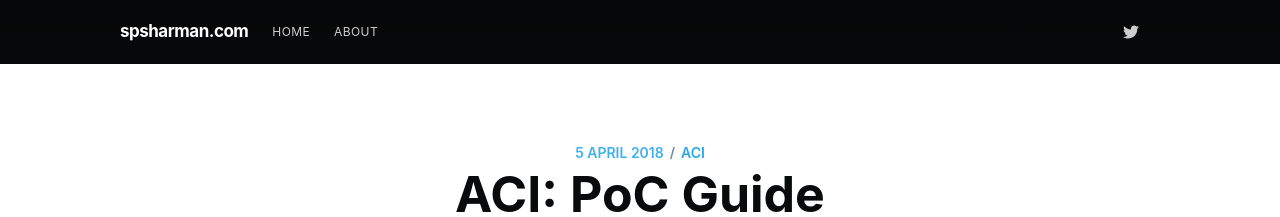
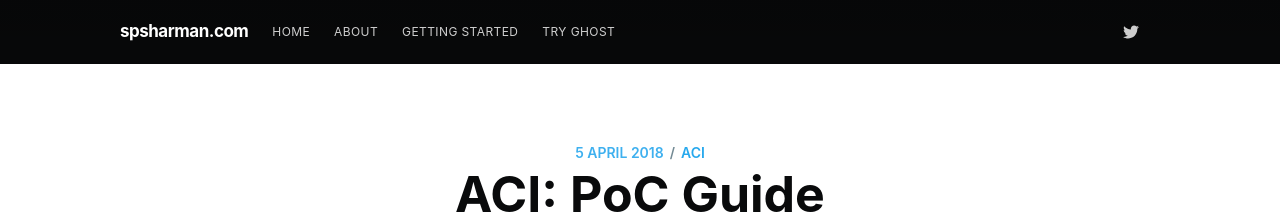
Before and after one commit to spsharman/blog, a Jekyll site: the page built from _posts/2018-04-05-aci-poc-guide.md, in a window 1280 px wide. Shown: the top 217 px of the page. Built offline with Jekyll 4.4.1, drawn with Linux system fonts in a browser that asks for light colours; nearby versions of some CDN libraries; comment, search, counter and statistics services are not loaded.

Commit message:
modified navigation

```diff
--- a/_includes/navigation.html
+++ b/_includes/navigation.html
@@ -1,15 +1,18 @@
 <ul class="nav" role="menu">
+    <!--
     <li class="nav-home" role="menuitem"><a href="{{site.baseurl}}/index.html">Home</a></li>
-    <!--
     <li class="nav-aci" role="menuitem"><a href="{{site.baseurl}}tag/aci/">ACI</a></li>
     <li class="nav-about" role="menuitem"><a href="{{site.baseurl}}about/">About</a></li>
-    -->
     <li class="nav-about" role="menuitem"><a href="{{site.baseurl}}about/">About</a></li>
-    <!--
 
     Should be able to add in other classes such as references to tags - for example "getting started" links to posts tagged with getting started
 
     <li class="nav-getting-started" role="menuitem"><a href="{{site.baseurl}}tag/getting-started/">Getting Started</a></li>
     <li class="nav-try-ghost" role="menuitem"><a href="https://ghost.org">Try Ghost</a></li>
   -->
+
+<li class="nav-home" role="menuitem"><a href="{{site.baseurl}}/index.html">Home</a></li>
+<li class="nav-about" role="menuitem"><a href="{{site.baseurl}}about/">About</a></li>
+<li class="nav-getting-started" role="menuitem"><a href="{{site.baseurl}}tag/getting-started/">Getting Started</a></li>
+<li class="nav-try-ghost" role="menuitem"><a href="https://ghost.org">Try Ghost</a></li>
 </ul>
```
